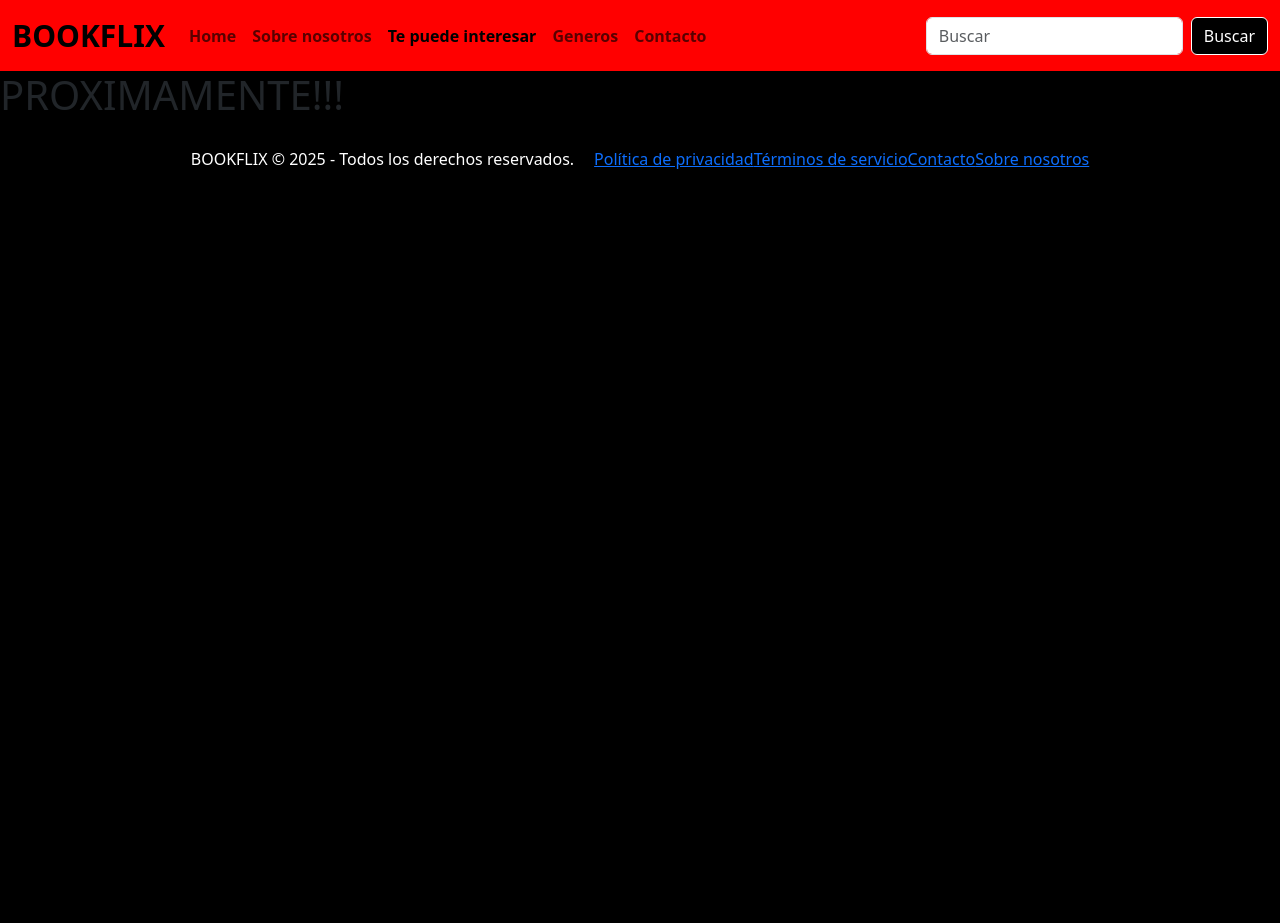
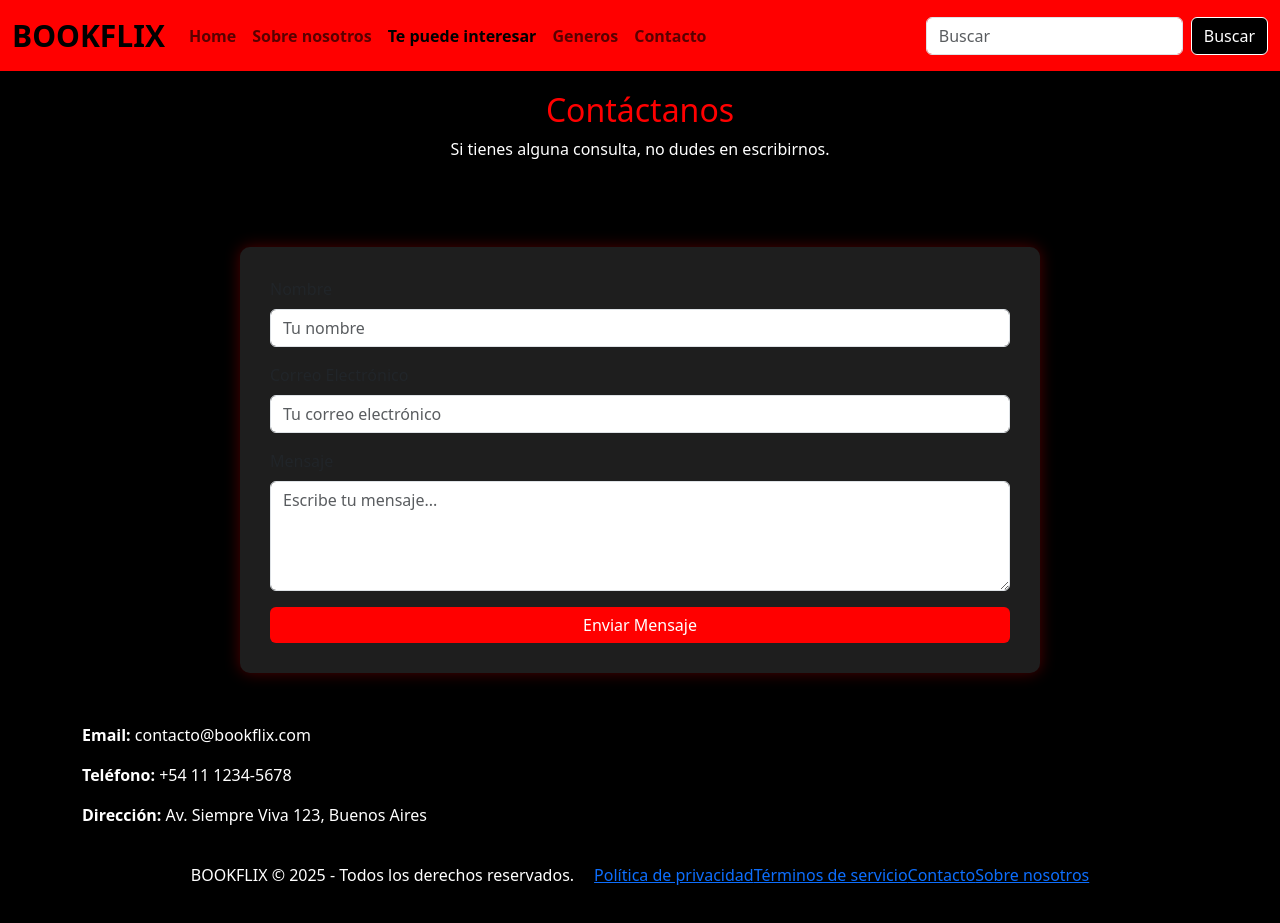
Before and after one commit to JTorresJavier/ProyectoCoderHouse, a plain HTML site: page Paginas/contacto.html in a window 1280 px wide. Before the commit the page ends 800 px from the top, so only its background shows below. Drawn offline with nearby package versions, Linux system fonts and the light colour scheme.

Commit message:
avance 3

```diff
--- a/Paginas/contacto.html
+++ b/Paginas/contacto.html
@@ -45,7 +45,35 @@
     </header>
 
     <main>
-        <h1>PROXIMAMENTE!!!</h1>
+      <div class="prim">
+          <h2 class="">Contáctanos</h2>
+          <p class="">Si tienes alguna consulta, no dudes en escribirnos.</p>
+      </div>
+
+      <div class="container">
+        <div class="contact-container">
+          <form>
+                <div class="mb-3">
+                    <label for="nombre" class="form-label">Nombre</label>
+                    <input type="text" class="form-control" id="nombre" placeholder="Tu nombre">
+                </div>
+                <div class="mb-3">
+                    <label for="email" class="form-label">Correo Electrónico</label>
+                    <input type="email" class="form-control" id="email" placeholder="Tu correo electrónico">
+                </div>
+                <div class="mb-3">
+                    <label for="mensaje" class="form-label">Mensaje</label>
+                    <textarea class="form-control" id="mensaje" rows="4" placeholder="Escribe tu mensaje..."></textarea>
+                </div>
+                <button type="submit" class="btn btn-primary w-100">Enviar Mensaje</button>
+            </form>
+        </div>
+        <div class="">
+            <p><strong>Email:</strong> contacto@bookflix.com</p>
+            <p><strong>Teléfono:</strong> +54 11 1234-5678</p>
+            <p><strong>Dirección:</strong> Av. Siempre Viva 123, Buenos Aires</p>
+        </div>
+      </div>
     </main>
 
     <footer>
--- a/estilos.css
+++ b/estilos.css
@@ -460,6 +460,34 @@ footer{
     }
 }
 
+/*PAGINA CONTACTO*/
+
+.prim{
+    display: flex;
+    flex-direction: column;
+    justify-content: center;
+    text-align: center;
+    padding-top: 20px;
+    padding-bottom: 20px;
+    color: red;
+}
+
+.contact-container {
+    max-width: 800px;
+    margin: 50px auto;
+    background: #1e1e1e;
+    padding: 30px;
+    border-radius: 10px;
+    box-shadow: 0px 0px 15px rgba(255, 0, 0, 0.3);
+}
+.btn-primary {
+    background-color: red;
+    border: none;
+}
+.btn-primary:hover {
+    background-color: darkred;
+}
+
 /* Responsivo */
 @media (max-width: 900px) {
     .sec-libros1 {
```
